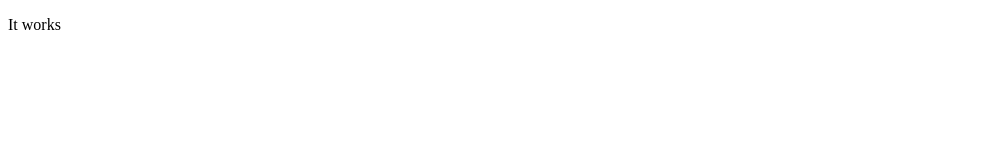
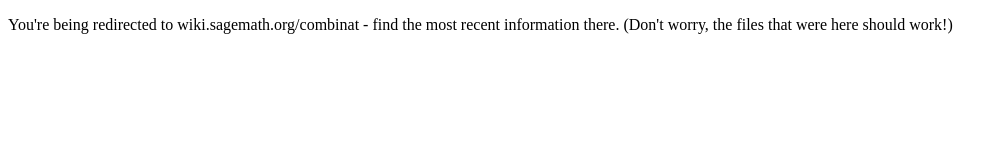
Before and after one commit to sagemath/combinat, a plain HTML site: page index.html in a window 1280 px wide. Shown: the whole page, without its empty margins (0-1006 px from the left). Drawn offline with Linux system fonts and the light colour scheme.

Commit message:
serious index.html
redirects to wiki.sagemath.org/combinat and shows a message for 5 seconds

```diff
--- a/index.html
+++ b/index.html
@@ -1,8 +1,11 @@
 <!DOCTYPE html>
+<html>
 <head>
-  <meta charset="UTF-8">
-  <title>it works</title>
+  <meta http-equiv="refresh"
+   content="5; url=http://wiki.sagemath.org/combinat">
 </head>
 <body>
-  <p>It works</p>
+  <p>You're being redirected to wiki.sagemath.org/combinat - find the most recent information there.
+  (Don't worry, the files that were here should work!)</p>
 </body>
+</html>
```
